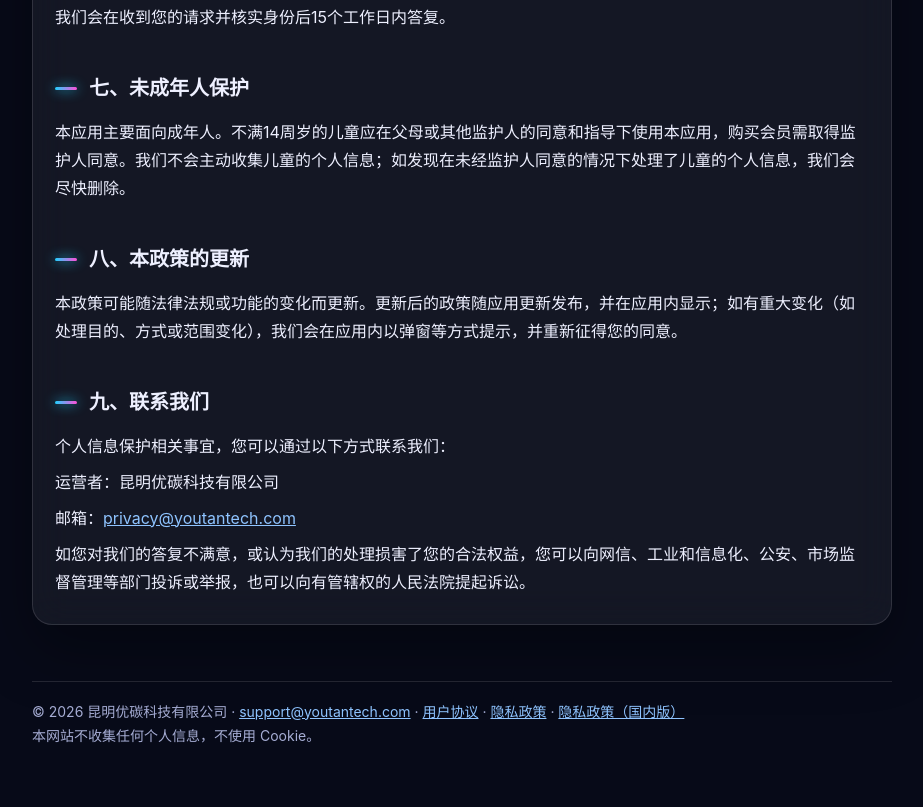
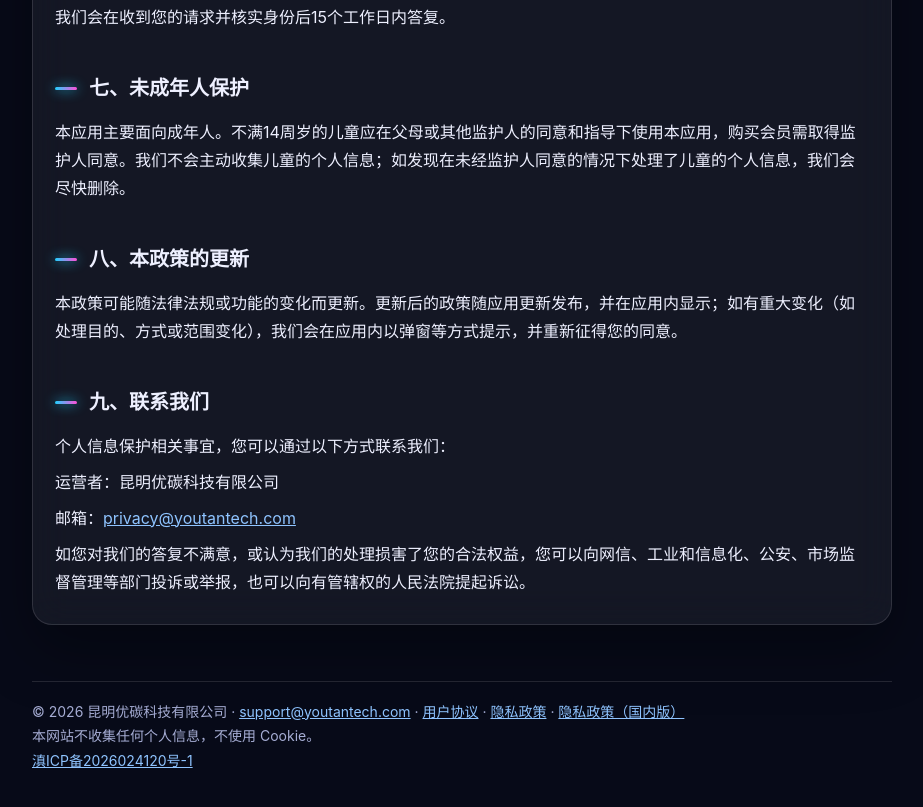
Before and after one commit to youtantech/youtantech.com, a plain HTML site: page privacy-cn.html in a window 1280 px wide. Shown: the part 3530-4337 px from the top of the page, without its empty margins (178-1101 px from the left). Drawn offline with Linux system fonts and the light colour scheme.

Commit message:
Display verified ICP filing number on Chinese website pages
Add website filing number 滇ICP备2026024120号-1 and the official MIIT lookup link to page footers. All product content and Google Play download links are preserved.

```diff
--- a/privacy-cn.html
+++ b/privacy-cn.html
@@ -128,7 +128,7 @@ footer { color: var(--soft); border-top: 1px solid var(--line); margin-top: 56px
 <p>邮箱：<a href="mailto:privacy@youtantech.com">privacy@youtantech.com</a></p>
 <p>如您对我们的答复不满意，或认为我们的处理损害了您的合法权益，您可以向网信、工业和信息化、公安、市场监督管理等部门投诉或举报，也可以向有管辖权的人民法院提起诉讼。</p>
 </div>
-<footer>© 2026 昆明优碳科技有限公司 · <a href="mailto:support@youtantech.com">support@youtantech.com</a> · <a href="terms.html">用户协议</a> · <a href="privacy.html">隐私政策</a> · <a href="privacy-cn.html">隐私政策（国内版）</a><br>本网站不收集任何个人信息，不使用 Cookie。</footer>
+<footer>© 2026 昆明优碳科技有限公司 · <a href="mailto:support@youtantech.com">support@youtantech.com</a> · <a href="terms.html">用户协议</a> · <a href="privacy.html">隐私政策</a> · <a href="privacy-cn.html">隐私政策（国内版）</a><br>本网站不收集任何个人信息，不使用 Cookie。<br><a href="https://beian.miit.gov.cn/" target="_blank" rel="noopener noreferrer">滇ICP备2026024120号-1</a></footer>
 </main>
 </body>
 </html>
```
Also changed, not shown: 404.html (+1 -1 lines), about.html (+1 -1 lines), contact.html (+1 -1 lines), gallery.html (+1 -1 lines), index.html (+1 -1 lines), privacy.html (+1 -1 lines), send-privacy.html (+1 -1 lines), shanchuan.html (+1 -1 lines), terms.html (+1 -1 lines).
